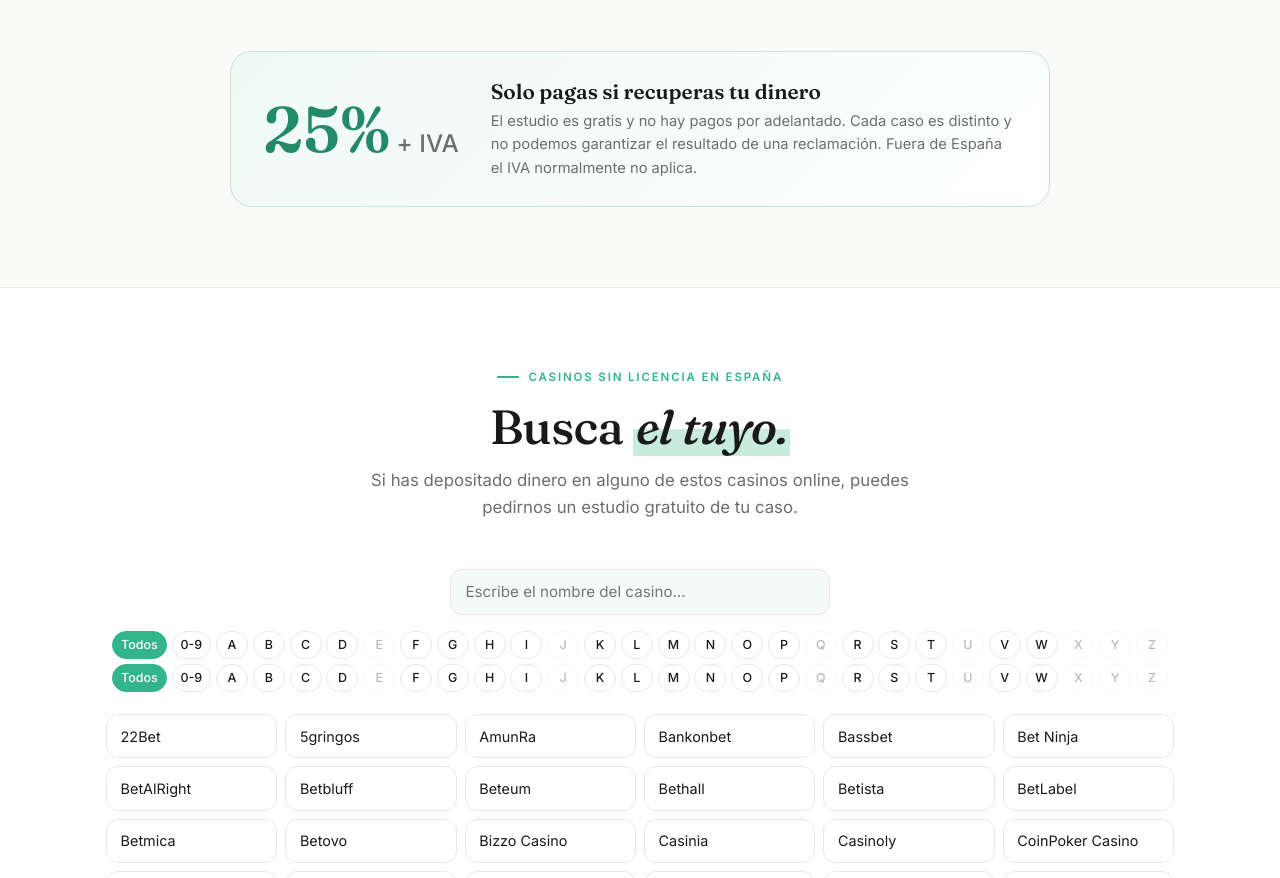
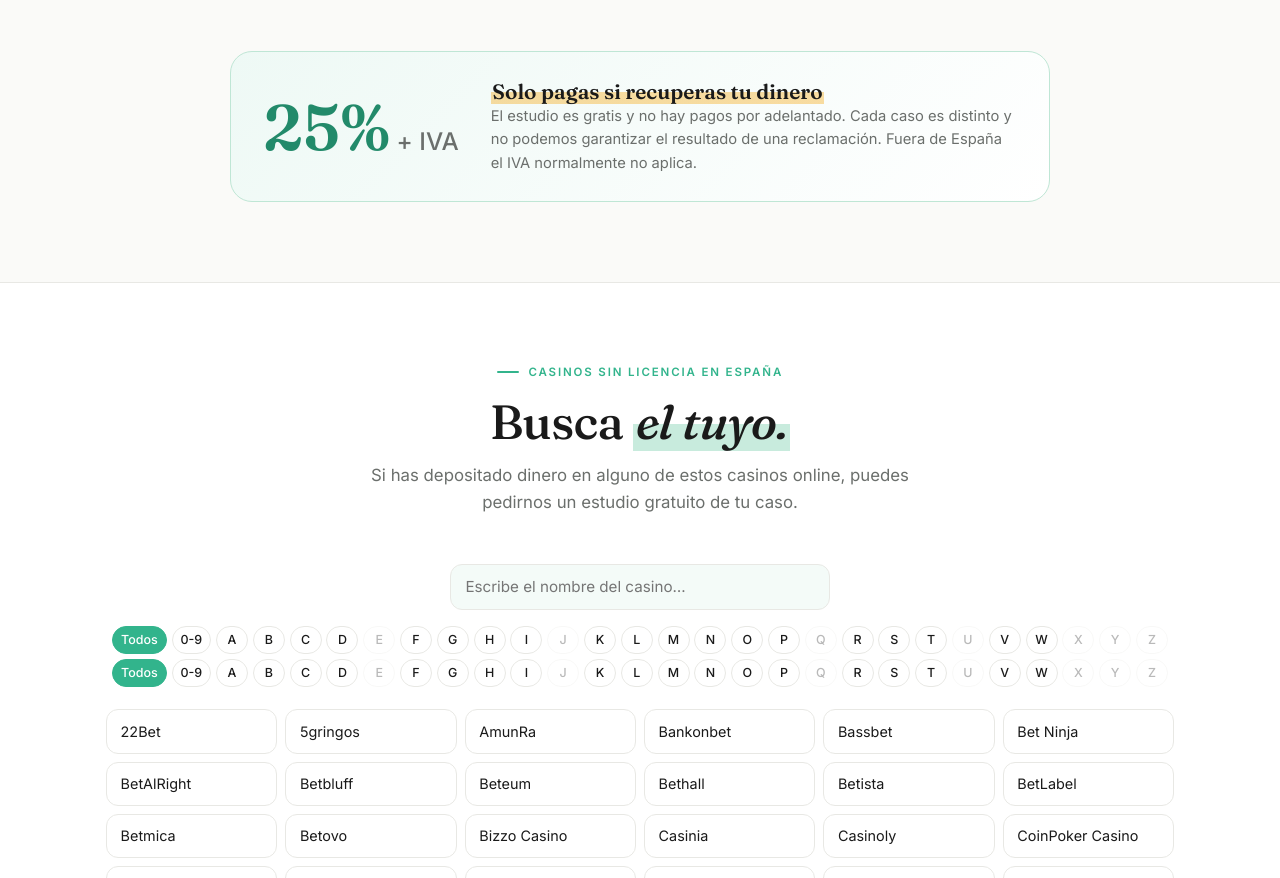
Before and after one commit to Equilibratucamino/etc-reclamaciones, a plain HTML site: page index.html in a window 1280 px wide. Shown: the part 2208-3086 px from the top of the page. Drawn offline with Linux system fonts and the light colour scheme.

Commit message:
feat: subrayado fosforita amarillo en 'Solo pagas si recuperas tu dinero'
Co-Authored-By: Claude Sonnet 4.6 <noreply@anthropic.com>

```diff
--- a/index.html
+++ b/index.html
@@ -190,7 +190,7 @@ section.block{position:relative;padding-block:5rem}
 .fee .pct{font-family:var(--f-display);font-size:clamp(2.8rem,7vw,4rem);font-weight:600;line-height:1;color:var(--green-deep)}
 .fee .pct small{font-size:.38em;font-family:var(--f-body);font-weight:500;color:var(--muted)}
 .fee div{flex:1;min-width:240px}
-.fee h3{font-family:var(--f-display);font-weight:600;font-size:1.3rem;margin-bottom:.3rem}
+.fee h3{font-family:var(--f-display);font-weight:600;font-size:1.3rem;margin-bottom:.3rem;display:inline;background:linear-gradient(transparent 52%,rgba(245,165,11,.38) 52%);padding:0 .08em;box-decoration-break:clone;-webkit-box-decoration-break:clone}
 .fee p{color:var(--muted);font-size:.92rem}
 
 /* Casinos */
```
